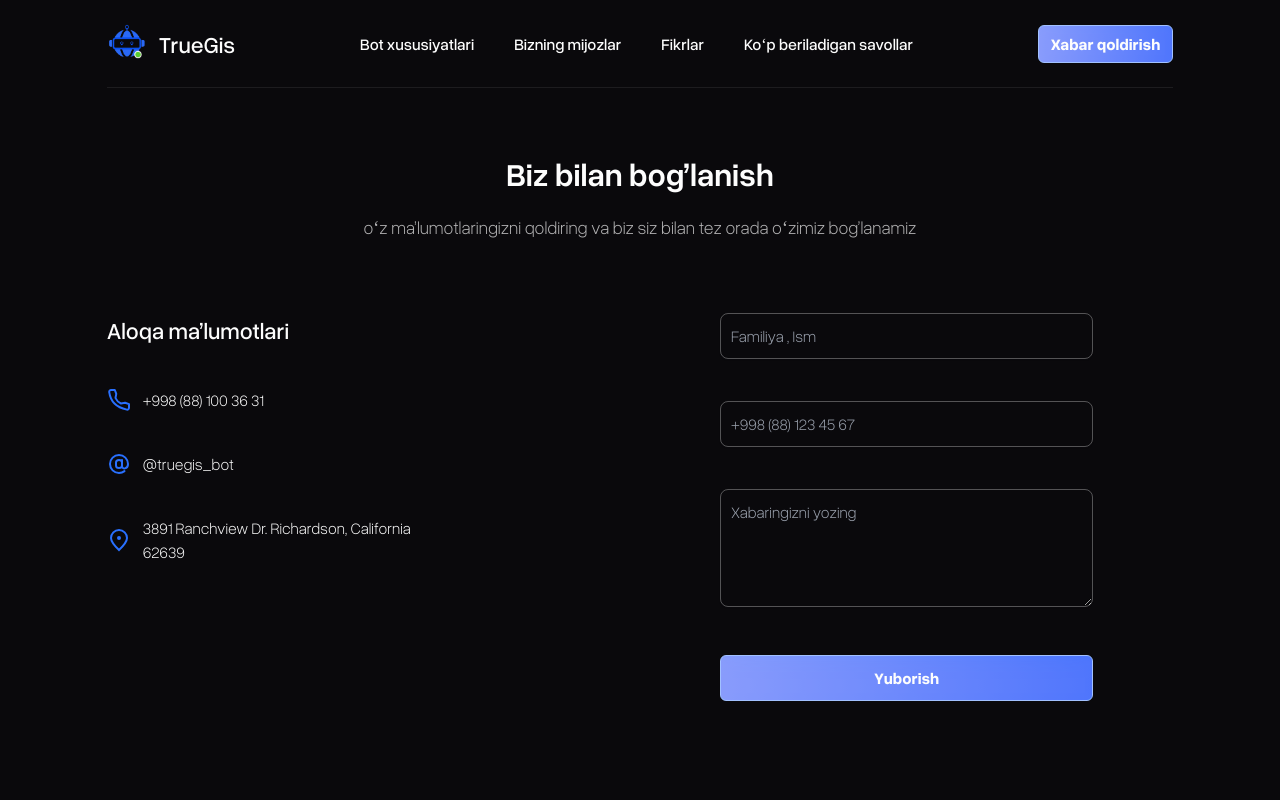
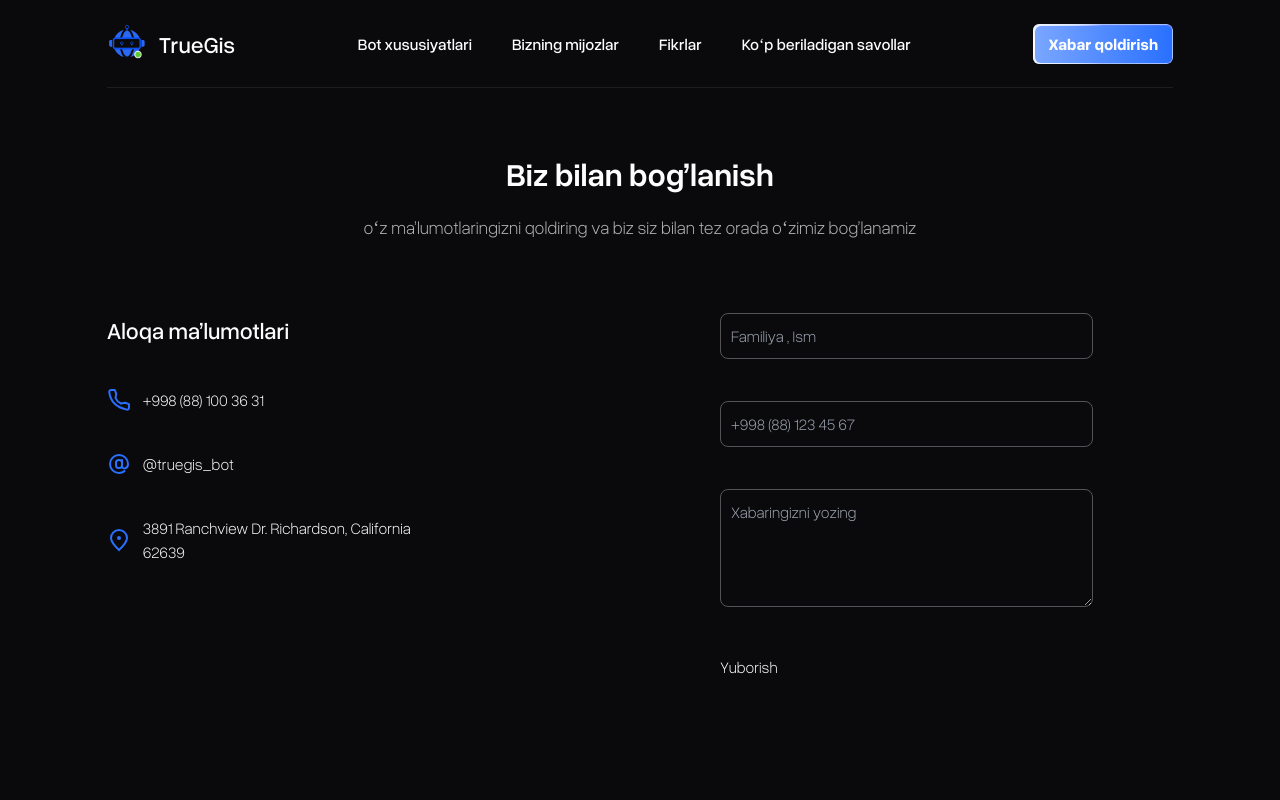
Before and after one commit to OybekDeveloper/TrueGis, a React (Create React App) app: page /contact in a window 1280 px wide. Shown: the top 800 px of the page. Built offline with nearby package versions, Linux system fonts and the light colour scheme.

Commit message:
fishi him

```diff
--- a/package.json
+++ b/package.json
@@ -41,6 +41,8 @@
     ]
   },
   "devDependencies": {
+    "clsx": "^2.1.0",
+    "tailwind-merge": "^2.2.1",
     "tailwindcss": "^3.4.1"
   }
 }
--- a/src/components/app/app.scss
+++ b/src/components/app/app.scss
@@ -26,7 +26,40 @@
     }
   }
 
+  .shimmer-btn {
+    border-radius: 6px;
+    --ofset: 0.5px;
+    position: relative;
+    max-width: 100%;
+    overflow: hidden;
+    font-weight: 6 00;
+    ::before {
+      content: "";
+      background: conic-gradient(transparent 180deg, white, transparent);
+      position: absolute;
+      top: 50%;
+      left: 50%;
+      transform: translate(-50%, -50%);
+      aspect-ratio: 1;
+      width: 100%;
+      animation: rotate 2s linear infinite;
+    }
+    ::after {
+      display: flex;
+      justify-content: center;
+      align-items: center;
+      content: "Xabar qoldirish";
+      background: inherit;
+      border-radius: inherit;
+      position: absolute;
+      inset: var(--ofset);
+      height: calc(100% - 2 * var(--ofset));
+      width: calc(100% - 2 * var(--ofset));
+    }
     .msg-btn {
+      position: absolute;
+      inset: 0;
+      z-index: 10;
       padding: 10px 20px;
       font-weight: 700;
       justify-content: center;
@@ -44,7 +77,8 @@
       background-size: 300%;
       background-position: right;
       box-shadow: 0px -60px 32px 0px rgba(171, 132, 244, 0.3) inset;
-    transition: 300ms background-position ease-in-out, 300ms border ease-in-out;
+      transition: 300ms background-position ease-in-out,
+        300ms border ease-in-out;
       &:hover {
         border: 1px solid #2059cc;
         background-position: left;
@@ -56,4 +90,13 @@
         box-shadow: 0px -60px 32px 0px rgba(171, 132, 244, 0.3) inset;
       }
     }
+    @keyframes rotate {
+      from {
+        transform: translate(-50%, -50%) scale(1.2) rotate(0turn);
       }
+      to {
+        transform: translate(-50%, -50%) scale(1.2) rotate(1turn);
+      }
+    }
+  }
+}
--- a/src/components/faq/faq.jsx
+++ b/src/components/faq/faq.jsx
@@ -20,10 +20,11 @@
             </a>{" "}
             manziliga telegram orqali bog’laning
           </p>
-          <a href="/" className="max-sm:hidden">
-            <button className="msg-btn mt-[20px] flex">
-              Telegramdan yozish
+          <a href="/" className="max-sm:hidden mt-[20px]">
+            <div className="shimmer-btn2 w-[200px] h-[42px]">
+              <button className="msg-btn  flex">
               </button>
+            </div>
           </a>
         </article>
         <section className="w-1/2 max-lg:w-full">
@@ -37,12 +38,14 @@
           Biz bilan ishlashga tayyormisiz?
         </h1>
         <a href="#contact" className="max-sm:w-full">
+          <div className="shimmer-btn w-[200px] h-[40px] max-sm:w-full max-sm:h-[46px]">
             <button
               onClick={() => navigate("/contact")}
               className="msg-btn w-full"
             >
               Xabar qoldirish
             </button>
+          </div>
         </a>
       </article>
     </div>
--- a/src/components/faq/faq.scss
+++ b/src/components/faq/faq.scss
@@ -27,4 +27,77 @@
       transition: max-height 0.5s ease-in-out;
     }
   }
+  .shimmer-btn2 {
+    border-radius: 6px;
+    --ofset: 0.5px;
+    position: relative;
+    max-width: 100%;
+    overflow: hidden;
+    font-weight: 6 00;
+    ::before {
+      content: "";
+      background: conic-gradient(transparent 180deg, white, transparent);
+      position: absolute;
+      top: 50%;
+      left: 50%;
+      transform: translate(-50%, -50%);
+      aspect-ratio: 1;
+      width: 100%;
+      animation: rotate 2s linear infinite;
+    }
+    ::after {
+      display: flex;
+      justify-content: center;
+      align-items: center;
+      content: "Telegramdan yozish";
+      background: inherit;
+      border-radius: inherit;
+      position: absolute;
+      inset: var(--ofset);
+      height: calc(100% - 2 * var(--ofset));
+      width: calc(100% - 2 * var(--ofset));
+    }
+    .msg-btn {
+      position: absolute;
+      inset: 0;
+      z-index: 10;
+      padding: 10px 20px;
+      font-weight: 700;
+      justify-content: center;
+      align-items: center;
+      gap: 10px;
+      border-radius: 6px;
+      border: 1px solid #a2c1ff;
+      background-image: linear-gradient(
+        to left,
+        #2970ff,
+        #7aa6ff,
+        #7aa6ff,
+        #2970ff
+      );
+      background-size: 300%;
+      background-position: right;
+      box-shadow: 0px -60px 32px 0px rgba(171, 132, 244, 0.3) inset;
+      transition: 300ms background-position ease-in-out,
+        300ms border ease-in-out;
+      &:hover {
+        border: 1px solid #2059cc;
+        background-position: left;
+        box-shadow: 0px -60px 32px 0px rgba(171, 132, 244, 0.3) inset;
+      }
+      &:focus {
+        border: 1px solid #a2c1ff;
+        background: #2970ff !important;
+        box-shadow: 0px -60px 32px 0px rgba(171, 132, 244, 0.3) inset;
+      }
+    }
+    @keyframes rotate {
+      from {
+        transform: translate(-50%, -50%) scale(1.2) rotate(0turn);
+      }
+      to {
+        transform: translate(-50%, -50%) scale(1.2) rotate(1turn);
+      }
+    }
+  }
 }
--- a/src/components/features/features.jsx
+++ b/src/components/features/features.jsx
@@ -36,7 +36,7 @@
       setCurrentSection(2);
     } else if (
       scrollPosition >= section1Top &&
-      scrollPosition <= section3Bottom
+      scrollPosition <= section1Bottom
     ) {
       setCurrentSection(1);
     } else {
@@ -175,12 +175,13 @@
             qoldirish tugmasi orqali oʻz ma’lumotlaringizni qoldiring
           </p>
           <a href="#contact" className="pt-[20px] max-sm:w-full">
-            <button
-              onClick={() => navigate("/contact")}
-              className="msg-btn flex max-sm:w-full"
-            >
-              Xabar qoldirish
-            </button>
+            <div className="shimmer-btn w-[144px] h-[42px] max-sm:w-full max-sm:h-[46px]">
+              <button
+                onClick={() => navigate("/contact")}
+                className="msg-btn flex max-sm:w-full"
+              >
+              </button>
+            </div>
           </a>
         </article>
       </section>
--- a/src/components/home/home.jsx
+++ b/src/components/home/home.jsx
@@ -20,12 +20,13 @@
             manzillarini bir zumda toping
           </p>
           <a href="#contact" className="pt-[20px] max-sm:w-full">
-            <button
-              onClick={() => navigate("/contact")}
-              className="msg-btn flex max-sm:w-full"
-            >
-              Xabar qoldirish
-            </button>
+            <div className="shimmer-btn w-[144px] h-[42px] max-lg:w-[228px] max-sm:w-full max-sm:h-[46px]">
+              <button
+                onClick={() => navigate("/contact")}
+                className="msg-btn flex"
+              >
+              </button>
+            </div>
           </a>
         </article>
         <div className="relative w-full flex justify-center items-center max-lg:pt-[104px]">
--- a/src/components/hooks/use-scroled.js
+++ /dev/null
@@ -1,34 +0,0 @@
-import { useEffect, useState } from "react";
-
-export const useScrolled = () => {
-  const [scrolled, setScrolled] = useState(false);
-
-  useEffect(() => {
-    const handleScroll = () => {
-      const aboutDiv = document.getElementById("about");
-
-      if (aboutDiv) {
-        const aboutDivTop = aboutDiv.getBoundingClientRect().top;
-        const aboutDivHeight = aboutDiv.clientHeight;
-
-        // Check if the about div is fully visible in the viewport
-        if (
-          aboutDivTop >= 0 &&
-          aboutDivTop + aboutDivHeight <= window.innerHeight
-        ) {
-          setScrolled(true);
-        } else {
-          setScrolled(false);
-        }
-
-        // Log the scrolled value to the console
-        console.log("Scrolled:", scrolled);
-      }
-    };
-
-    window.addEventListener("scroll", handleScroll);
-    return () => window.removeEventListener("scroll", handleScroll);
-  }, [scrolled]);
-
-  return scrolled;
-};
--- a/src/components/navbar/navbar.jsx
+++ b/src/components/navbar/navbar.jsx
@@ -76,16 +76,18 @@
           <a href="#faq">Koʻp beriladigan savollar</a>
         </li>
       </ul>
-      <a href="#contact ">
+      <a href="#contact">
+        <div className="shimmer-btn w-[140px] h-[40px]">
           <button
             onClick={() => { navigate("/contact"); setActiveLink("") }}
             className="msg-btn flex max-lg:hidden"
           >
-          Xabar qoldirish
           </button>
+        </div>
       </a>
       <div className="menu lg:hidden flex justify-center items-center gap-[18px]">
         <a href="#contact">
+          <div className="shimmer-btn w-[120px] h-[32px]">
             <button
               onClick={() => {
                 navigate("/contact");
@@ -94,8 +96,8 @@
               }}
               className="msg-btn flex max-lg:hidden max-sm:flex w-full max-sm:text-[14px]"
             >
-            Xabar qoldirish
             </button>
+          </div>
         </a>
 
         <img
--- a/tailwind.config.js
+++ b/tailwind.config.js
@@ -2,7 +2,33 @@
 module.exports = {
   content: ["./src/**/*.{js,jsx,ts,tsx}"],
   theme: {
-    extend: {},
+    extend: {
+      animation: {
+        "spin-around": "spin-around calc(var(--speed) * 2) infinite linear",
+        slide: "slide var(--speed) ease-in-out infinite alternate",
+      },
+      keyframes: {
+        "spin-around": {
+          "0%": {
+            transform: "translateZ(0) rotate(0)",
+          },
+          "15%, 35%": {
+            transform: "translateZ(0) rotate(90deg)",
+          },
+          "65%, 85%": {
+            transform: "translateZ(0) rotate(270deg)",
+          },
+          "100%": {
+            transform: "translateZ(0) rotate(360deg)",
+          },
+        },
+        slide: {
+          to: {
+            transform: "translate(calc(100cqw - 100%), 0)",
+          },
+        },
+      },
+    },
   },
   plugins: [],
 };
```
Also changed, not shown: 1 other file (tests, documents, lock files or other folders). Lines whose indentation alone changed are shown as unchanged.
